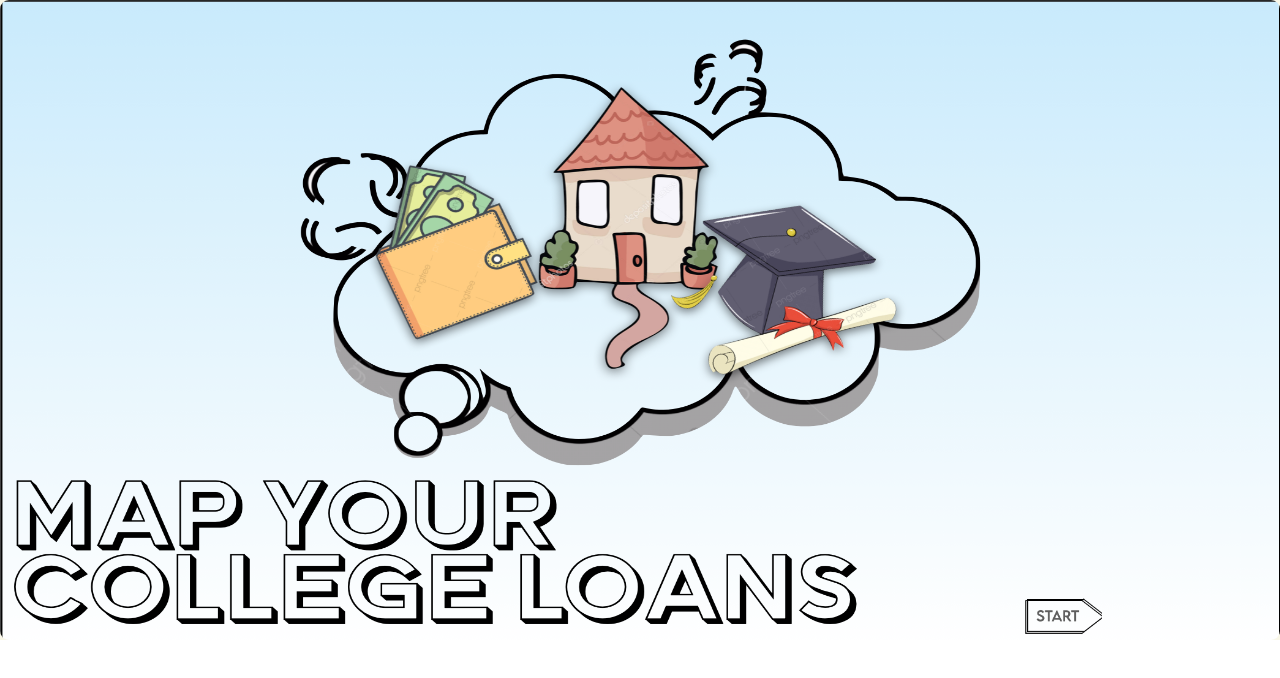
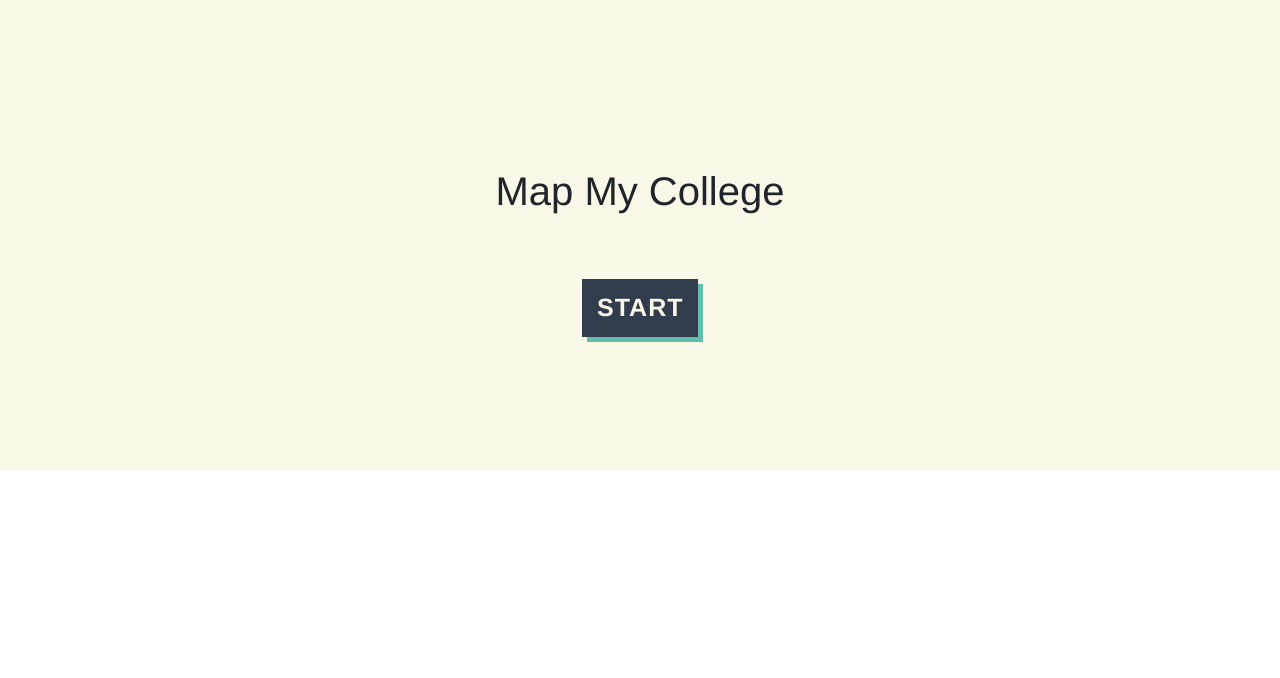
Before and after one commit to JiachengDang/Youth-Finance-Student-Loan, a React (Create React App) app: page / in a window 1280 px wide. Shown: the top 678 px of the page. Built offline with nearby package versions, Linux system fonts and the light colour scheme.

Commit message:
fixed background

```diff
--- a/src/App.css
+++ b/src/App.css
@@ -1,39 +1,6 @@
 .App {
   text-align: center;
   font-family: 'Franklin Gothic Medium', 'Arial Narrow', Arial, sans-serif;
+  min-height: 100%;
+  background-color: #f9f7e8;
 }
-
-.App-logo {
-  height: 40vmin;
-  pointer-events: none;
-}
-
-@media (prefers-reduced-motion: no-preference) {
-  .App-logo {
-    animation: App-logo-spin infinite 20s linear;
-  }
-}
-
-.App-header {
-  background-color: #282c34;
-  min-height: 100vh;
-  display: flex;
-  flex-direction: column;
-  align-items: center;
-  justify-content: center;
-  font-size: calc(10px + 2vmin);
-  color: white;
-}
-
-.App-link {
-  color: #61dafb;
-}
-
-@keyframes App-logo-spin {
-  from {
-    transform: rotate(0deg);
-  }
-  to {
-    transform: rotate(360deg);
-  }
-}
--- a/src/App.js
+++ b/src/App.js
@@ -7,7 +7,7 @@ import 'bootstrap/dist/css/bootstrap.min.css'
 
 function App() {
   return (
-    <div className="App">
+    <div className="App" style={{backgroundColor:' #f9f7e8'}}>
       <Layout/>
     </div>
   );
--- a/src/components/Pages/Page/Page.js
+++ b/src/components/Pages/Page/Page.js
@@ -89,27 +89,30 @@ class Page extends Component {
 		return (
 			<Aux>
 				<div className={classes.Page}>
-					{this.state.ID == 0 ? (
+					{/* {this.state.ID == 0 ? (
 						<div className={classes.titlePage}>
 							<button
 								className={classes.titleButton}
 								onClick={this.changePageHandler}
 							></button>
 						</div>
-					) : (
+					) : ( */}
 						<div className={classes.rascal}>
 							{
 								{
 									//start page
 									0: (
+										<Aux>
+										<h1>Map My College</h1>
 										<Button1
 											className={classes.Button1}
 											size="lg"
 											variant="light"
-											onClick={this.changePageHandler}
+											clicked={this.changePageHandler}
 										>
 											<b>Start</b>
 										</Button1>
+										</Aux>
 									),
 									//How much is your tuition?
 									1: (
@@ -698,7 +701,7 @@ class Page extends Component {
 								}[this.state.ID]
 							}
 						</div>
-					)}
+					{/* )} */}
 				</div>
 				{this.state.ID > 7 && this.state.ID != 15 ? (
 					<Fade bottom>
--- a/src/components/Pages/Page/Page.module.css
+++ b/src/components/Pages/Page/Page.module.css
@@ -1,16 +1,14 @@
 .Page {
 	position: relative;
+	min-height: 100%;
+	/* background-image: url('../../../assets/bg/bg2.png'); */
+	background-color: #f9f7e8;
 
-	/* background-image: url('../../../assets/bg/bg2.png'); */
-	background-color: #F9F7E8;
-	height: 640px;
 	margin: 0%;
-
-
 }
-.titleButton{
-    margin-top:45% ;
-    margin-left:75% ;
+/* .titleButton {
+	margin-top: 45%;
+	margin-left: 75%;
 	border: 0ch;
 	width: 80px;
 	height: 60px;
@@ -20,64 +18,29 @@
 }
 
 .titlePage {
+	background: url('../../../assets/titlepage.png') no-repeat center center fixed;
+	-webkit-background-size: cover;
+	-moz-background-size: cover;
+	-o-background-size: cover;
+	background-size: cover;
+	border-radius: 9px;
 
-    background-image: url('../../../assets/titlepage.png');
-	background-position: center top;
-	background-repeat: no-repeat;
-	background-size: 100% 640px;
-	overflow: hidden;
-	border-radius: 9px;
-	padding: 6%;
-	padding-top: 6%;
 	height: 100%;
-
-
-
-
-
-}
+} */
 .rascal {
 	position: relative;
-	height: 100%;
+	min-height: 100%;
 	padding: 6%;
 	padding-top: 6%;
 
-
 	overflow: hidden;
 
+	z-index: 1;
+}
 
-	z-index: 1;
-
-}
-/* .rascal::after {
-	content: '';
-	position: absolute;
-	top: 0;
-	left: 0;
-	right: 0;
-	bottom: 0;
-	background-color: rgba(255, 255, 255, 0.8);
-	z-index: -1;
-	background-image: url('../../../assets/bg.jpg');
-	background-position: center top;
-	background-size: cover;
-	background-attachment: fixed;
-	-webkit-filter: blur(20px);
-	-moz-filter: blur(20px);
-	-ms-filter: blur(20px);
-	-o-filter: blur(20px);
-	filter: blur(20px);
-	margin: -30px;
-} */
 .Button1 {
 	margin-top: 30%;
 	width: 200px;
-}
-
-.Form {
-	width: 60%;
-	margin: auto;
-	margin-top: 20%;
 }
 
 .mb2 {
@@ -86,27 +49,9 @@
 	width: 100%;
 	vertical-align: middle;
 	margin-bottom: 25%;
-
-}
-.mb3 {
-    position: absolute;
-    bottom:50%
-
-}
-
-.mb4{
-    position: absolute;
-    left:42.5%;
-    bottom:50%
-}
-
-span {
-    display: table-cell;
-    vertical-align: middle;
 }
 
 h1 {
-
 	width: 60%;
 	margin: auto;
 	padding-top: 8%;
--- a/src/components/Pages/Pages.module.css
+++ b/src/components/Pages/Pages.module.css
@@ -1,3 +1,3 @@
 .Pages{
-
+    min-height: 100%;
 }
--- a/src/index.css
+++ b/src/index.css
@@ -1,13 +1,19 @@
 body {
-  margin: 0;
-  font-family: -apple-system, BlinkMacSystemFont, 'Segoe UI', 'Roboto', 'Oxygen',
-    'Ubuntu', 'Cantarell', 'Fira Sans', 'Droid Sans', 'Helvetica Neue',
-    sans-serif;
-  -webkit-font-smoothing: antialiased;
-  -moz-osx-font-smoothing: grayscale;
+	min-height: 100%;
+	margin: 0;
+	font-family: -apple-system, BlinkMacSystemFont, 'Segoe UI', 'Roboto',
+		'Oxygen', 'Ubuntu', 'Cantarell', 'Fira Sans', 'Droid Sans',
+		'Helvetica Neue', sans-serif;
+	-webkit-font-smoothing: antialiased;
+	-moz-osx-font-smoothing: grayscale;
 }
 
 code {
-  font-family: source-code-pro, Menlo, Monaco, Consolas, 'Courier New',
-    monospace;
+	font-family: source-code-pro, Menlo, Monaco, Consolas, 'Courier New',
+		monospace;
+
 }
+html {
+	min-height: 100%;
+	margin: 0;
+}
```
Lines whose indentation alone changed are shown as unchanged.
